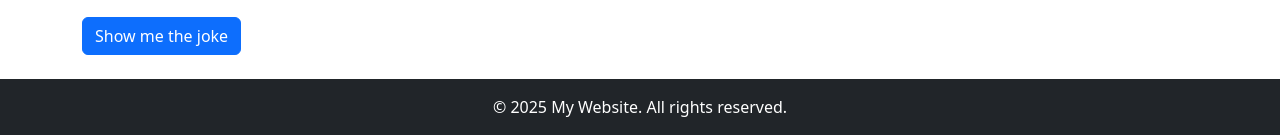
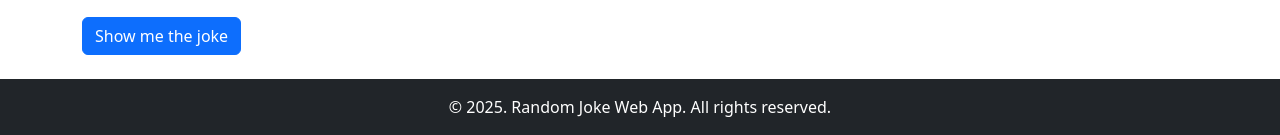
Before and after one commit to augustosouza8/random-joke-website, a Flask app: page / in a window 1280 px wide. Shown: the part 719-854 px from the top of the page. Run offline with Flask 3, Linux system fonts and the light colour scheme.

Commit message:
Simple footer layout added to base.html

```diff
--- a/templates/base.html
+++ b/templates/base.html
@@ -33,7 +33,7 @@
 
       <!-- Footer -->
     <footer class="bg-dark text-white text-center py-3 mt-4">
-        &copy; 2025 My Website. All rights reserved.
+        &copy; 2025. Random Joke Web App. All rights reserved.
     </footer>
 
   <!-- Bootstrap JS -->
```
